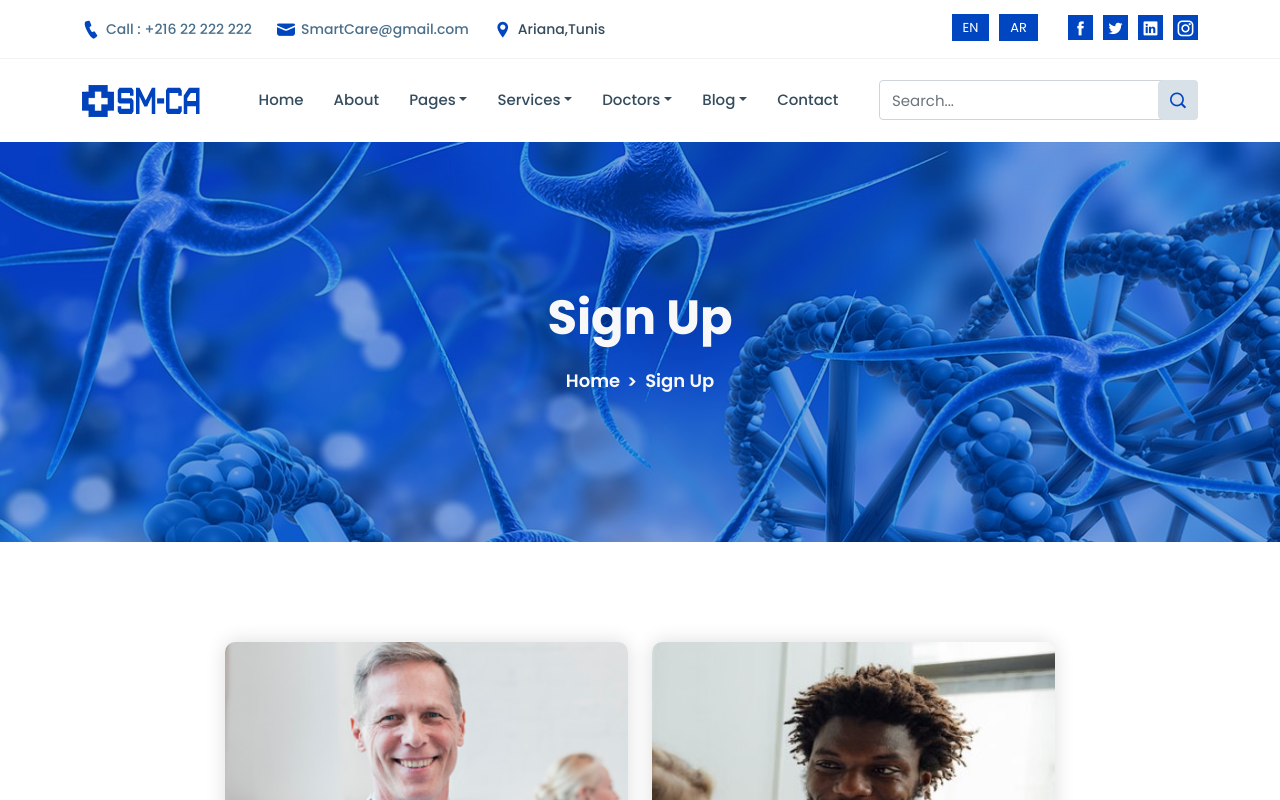
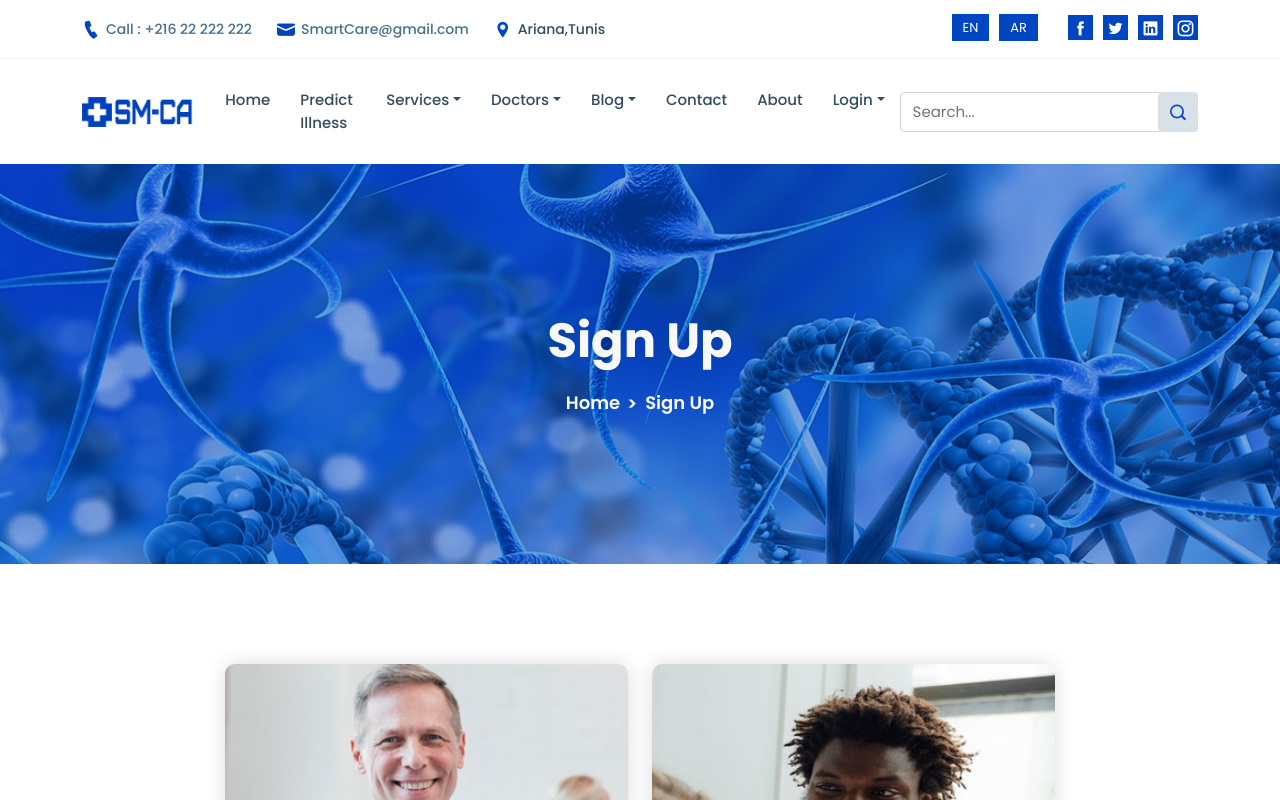
Before and after one commit to Symbiose-esprit/Smart-Care-Front, a Next.js app: page /client/login/sign-up in a window 1280 px wide. Shown: the top 800 px of the page. Built offline with nearby package versions, Linux system fonts and the light colour scheme.

Commit message:
Update navbar

```diff
--- a/src/components/Client/_App/Navbar.js
+++ b/src/components/Client/_App/Navbar.js
@@ -1,12 +1,12 @@
-import React from 'react';
-import Link from '../../../utils/ActiveLink';
+import React from "react";
+import Link from "../../../utils/ActiveLink";
 
 const Navbar = () => {
-    const [menu, setMenu] = React.useState(true)
+  const [menu, setMenu] = React.useState(true);
 
   const toggleNavbar = () => {
-        setMenu(!menu)
-    }
+    setMenu(!menu);
+  };
 
   React.useEffect(() => {
     let elementId = document.getElementById("navbar");
@@ -17,10 +17,14 @@ const Navbar = () => {
         elementId.classList.remove("is-sticky");
       }
     });
-    })
+  });
 
-    const classOne = menu ? 'collapse navbar-collapse' : 'collapse navbar-collapse show';
-    const classTwo = menu ? 'navbar-toggler navbar-toggler-right collapsed' : 'navbar-toggler navbar-toggler-right';
+  const classOne = menu
+    ? "collapse navbar-collapse"
+    : "collapse navbar-collapse show";
+  const classTwo = menu
+    ? "navbar-toggler navbar-toggler-right collapsed"
+    : "navbar-toggler navbar-toggler-right";
 
   return (
     <div id="navbar" className="navbar-area sticky-top">
@@ -38,7 +42,8 @@ const Navbar = () => {
               className={classTwo}
               type="button"
               data-toggle="collapse"
-                            data-target="#navbarSupportedContent" aria-controls="navbarSupportedContent"
+              data-target="#navbarSupportedContent"
+              aria-controls="navbarSupportedContent"
               aria-expanded="false"
               aria-label="Toggle navigation"
             >
@@ -49,12 +54,11 @@ const Navbar = () => {
 
             <div className={classOne} id="navbarSupportedContent">
               <ul className="navbar-nav">
-
-
-
                 <li className="nav-item">
                   <Link href="/" activeClassName="active">
-                                        <a onClick={toggleNavbar} className="nav-link">Home</a>
+                    <a onClick={toggleNavbar} className="nav-link">
+                      Home
+                    </a>
                   </Link>
                 </li>
 
@@ -65,88 +69,87 @@ const Navbar = () => {
                                 </li> */}
 
                 <li className="nav-item">
-                                    <Link href="/client/other/about" activeClassName="active">
-                                        <a onClick={toggleNavbar} className="nav-link">About</a>
+                  <Link
+                    href="/client/doctor/departments"
+                    activeClassName="active"
+                  >
+                    <a onClick={toggleNavbar} className="nav-link">
+                      Predict illness
+                    </a>
                   </Link>
                 </li>
 
                 <li className="nav-item">
                   <Link href="#">
-                                        <a onClick={e => e.preventDefault()} className="nav-link dropdown-toggle">
-                                            Pages
+                    <a
+                      onClick={(e) => e.preventDefault()}
+                      className="nav-link dropdown-toggle"
+                    >
+                      Services
                     </a>
                   </Link>
 
                   <ul className="dropdown-menu">
                     <li className="nav-item">
-                                            <Link href="/client/appointments/appointment" activeClassName="active">
-                                                <a onClick={toggleNavbar} className="nav-link">Appointment</a>
+                      <Link
+                        href="/client/services/services"
+                        activeClassName="active"
+                      >
+                        <a onClick={toggleNavbar} className="nav-link">
+                          Services
+                        </a>
                       </Link>
                     </li>
 
                     <li className="nav-item">
-                                            <Link href="/client/appointments/schedule" activeClassName="active">
-                                                <a onClick={toggleNavbar} className="nav-link">Schedule</a>
+                      <Link
+                        href="/client/services/service-details"
+                        activeClassName="active"
+                      >
+                        <a onClick={toggleNavbar} className="nav-link">
+                          Doctor Call
+                        </a>
                       </Link>
                     </li>
 
                     <li className="nav-item">
-                                            <Link href="/client/blockchain/ETHswap" activeClassName="active">
-                                                <a onClick={toggleNavbar} className="nav-link">ETHswap</a>
+                      <Link
+                        href="/client/doctor/departments"
+                        activeClassName="active"
+                      >
+                        <a onClick={toggleNavbar} className="nav-link">
+                          Predict your illness
+                        </a>
                       </Link>
                     </li>
 
                     <li className="nav-item">
-                                            <Link href="/client/doctor/departments" activeClassName="active">
-                                                <a onClick={toggleNavbar} className="nav-link">Departments</a>
+                      <Link
+                        href="/client/blockchain/ETHswap"
+                        activeClassName="active"
+                      >
+                        <a onClick={toggleNavbar} className="nav-link">
+                          Payment
+                        </a>
                       </Link>
                     </li>
 
                     <li className="nav-item">
-                                            <Link href="/client/other/testimonials" activeClassName="active">
-                                                <a onClick={toggleNavbar} className="nav-link">Testimonials</a>
-                                            </Link>
-                                        </li>
-
-                                        <li className="nav-item">
-                                            <Link href="/client/login/sign-up" activeClassName="active">
-                                                <a onClick={toggleNavbar} className="nav-link">Sign Up</a>
-                                            </Link>
-                                        </li>
-
-                                        <li className="nav-item">
-                                            <Link href="/client/login/sign-in" activeClassName="active">
-                                                <a onClick={toggleNavbar} className="nav-link">Sign In</a>
+                      <Link
+                        href="/client/appointments/schedule"
+                        activeClassName="active"
+                      >
+                        <a onClick={toggleNavbar} className="nav-link">
+                          Schedule
+                        </a>
                       </Link>
                     </li>
 
                     <li className="nav-item">
                       <Link href="/client/other/faq" activeClassName="active">
-                                                <a onClick={toggleNavbar} className="nav-link">FAQ's</a>
-                                            </Link>
-                                        </li>
-
-                                        <li className="nav-item">
-                                            <Link href="/404" activeClassName="active">
-                                                <a onClick={toggleNavbar} className="nav-link">404 Error Page</a>
-                                            </Link>
-                                        </li>
-
-                                        <li className="nav-item">
-                                            <Link href="/client/other/coming-soon" activeClassName="active">
-                                                <a onClick={toggleNavbar} className="nav-link">Coming Soon</a>
-                                            </Link>
-                                        </li>
-
-                                        <li className="nav-item">
-                                            <Link href="/client/other/privacy-policy" activeClassName="active">
-                                                <a onClick={toggleNavbar} className="nav-link">Privacy Policy</a>
-                                            </Link>
-                                        </li>
-
-                                        <li className="nav-item">
-                                            <Link href="/client/other/terms-condition" activeClassName="active">
-                                                <a onClick={toggleNavbar} className="nav-link">Terms & Conditions</a>
+                        <a onClick={toggleNavbar} className="nav-link">
+                          FAQ's
+                        </a>
                       </Link>
                     </li>
                   </ul>
@@ -154,21 +157,34 @@ const Navbar = () => {
 
                 <li className="nav-item">
                   <Link href="#">
-                                        <a onClick={e => e.preventDefault()} className="nav-link dropdown-toggle">
-                                            Services
+                    <a
+                      onClick={(e) => e.preventDefault()}
+                      className="nav-link dropdown-toggle"
+                    >
+                      Doctors
                     </a>
                   </Link>
 
                   <ul className="dropdown-menu">
                     <li className="nav-item">
-                                            <Link href="/client/services/services" activeClassName="active">
-                                                <a onClick={toggleNavbar} className="nav-link">Services</a>
+                      <Link
+                        href="/client/doctor/doctors"
+                        activeClassName="active"
+                      >
+                        <a onClick={toggleNavbar} className="nav-link">
+                          Doctors
+                        </a>
                       </Link>
                     </li>
 
                     <li className="nav-item">
-                                            <Link href="/client/services/service-details" activeClassName="active">
-                                                <a onClick={toggleNavbar} className="nav-link">Service Details</a>
+                      <Link
+                        href="/client/doctor/doctor-details"
+                        activeClassName="active"
+                      >
+                        <a onClick={toggleNavbar} className="nav-link">
+                          Doctor Details
+                        </a>
                       </Link>
                     </li>
                   </ul>
@@ -176,29 +192,10 @@ const Navbar = () => {
 
                 <li className="nav-item">
                   <Link href="#">
-                                        <a onClick={e => e.preventDefault()} className="nav-link dropdown-toggle">
-                                            Doctors
-                                        </a>
-                                    </Link>
-
-                                    <ul className="dropdown-menu">
-                                        <li className="nav-item">
-                                            <Link href="/client/doctor/doctors" activeClassName="active">
-                                                <a onClick={toggleNavbar} className="nav-link">Doctors</a>
-                                            </Link>
-                                        </li>
-
-                                        <li className="nav-item">
-                                            <Link href="/client/doctor/doctor-details" activeClassName="active">
-                                                <a onClick={toggleNavbar} className="nav-link">Doctor Details</a>
-                                            </Link>
-                                        </li>
-                                    </ul>
-                                </li>
-
-                                <li className="nav-item">
-                                    <Link href="#">
-                                        <a onClick={e => e.preventDefault()} className="nav-link dropdown-toggle">
+                    <a
+                      onClick={(e) => e.preventDefault()}
+                      className="nav-link dropdown-toggle"
+                    >
                       Blog
                     </a>
                   </Link>
@@ -206,13 +203,20 @@ const Navbar = () => {
                   <ul className="dropdown-menu">
                     <li className="nav-item">
                       <Link href="/client/blog/blog" activeClassName="active">
-                                                <a onClick={toggleNavbar} className="nav-link">Blog</a>
+                        <a onClick={toggleNavbar} className="nav-link">
+                          Blog
+                        </a>
                       </Link>
                     </li>
 
                     <li className="nav-item">
-                                            <Link href="/client/blog/blog-details" activeClassName="active">
-                                                <a onClick={toggleNavbar} className="nav-link">Blog Details</a>
+                      <Link
+                        href="/client/blog/blog-details"
+                        activeClassName="active"
+                      >
+                        <a onClick={toggleNavbar} className="nav-link">
+                          Blog Details
+                        </a>
                       </Link>
                     </li>
                   </ul>
@@ -220,15 +224,65 @@ const Navbar = () => {
 
                 <li className="nav-item">
                   <Link href="/client/other/contact" activeClassName="active">
-                                        <a onClick={toggleNavbar} className="nav-link">Contact</a>
+                    <a onClick={toggleNavbar} className="nav-link">
+                      Contact
+                    </a>
                   </Link>
+                </li>
+
+                <li className="nav-item">
+                  <Link href="/client/other/about" activeClassName="active">
+                    <a onClick={toggleNavbar} className="nav-link">
+                      About
+                    </a>
+                  </Link>
+                </li>
+
+                <li className="nav-item">
+                  <Link href="#">
+                    <a
+                      onClick={(e) => e.preventDefault()}
+                      className="nav-link dropdown-toggle"
+                    >
+                      Login
+                    </a>
+                  </Link>
+
+                  <ul className="dropdown-menu">
+                    <li className="nav-item">
+                      <Link
+                        href="/client/login/sign-up"
+                        activeClassName="active"
+                      >
+                        <a onClick={toggleNavbar} className="nav-link">
+                          Sign Up
+                        </a>
+                      </Link>
+                    </li>
+
+                    <li className="nav-item">
+                      <Link
+                        href="/client/login/sign-in"
+                        activeClassName="active"
+                      >
+                        <a onClick={toggleNavbar} className="nav-link">
+                          Sign In
+                        </a>
+                      </Link>
+                    </li>
+                  </ul>
                 </li>
               </ul>
             </div>
 
             <div className="nav-srh">
               <form>
-                                <input type="text" className="form-control" id="search" placeholder="Search..." />
+                <input
+                  type="text"
+                  className="form-control"
+                  id="search"
+                  placeholder="Search..."
+                />
 
                 <button className="search-icon icon-search">
                   <i className="icofont-search-1"></i>
@@ -240,6 +294,6 @@ const Navbar = () => {
       </div>
     </div>
   );
-}
+};
 
 export default Navbar;
```
Lines whose indentation alone changed are shown as unchanged.
